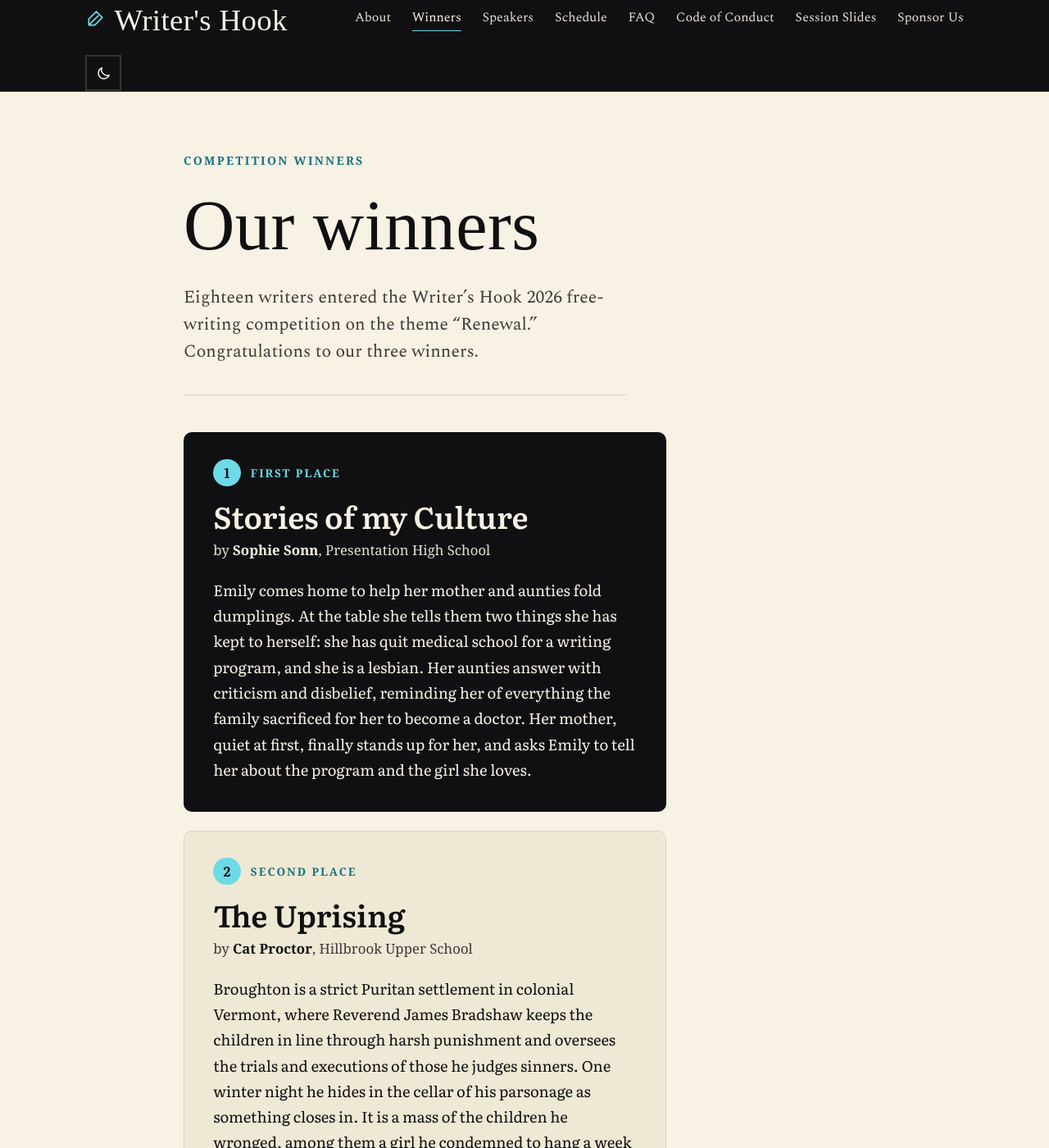
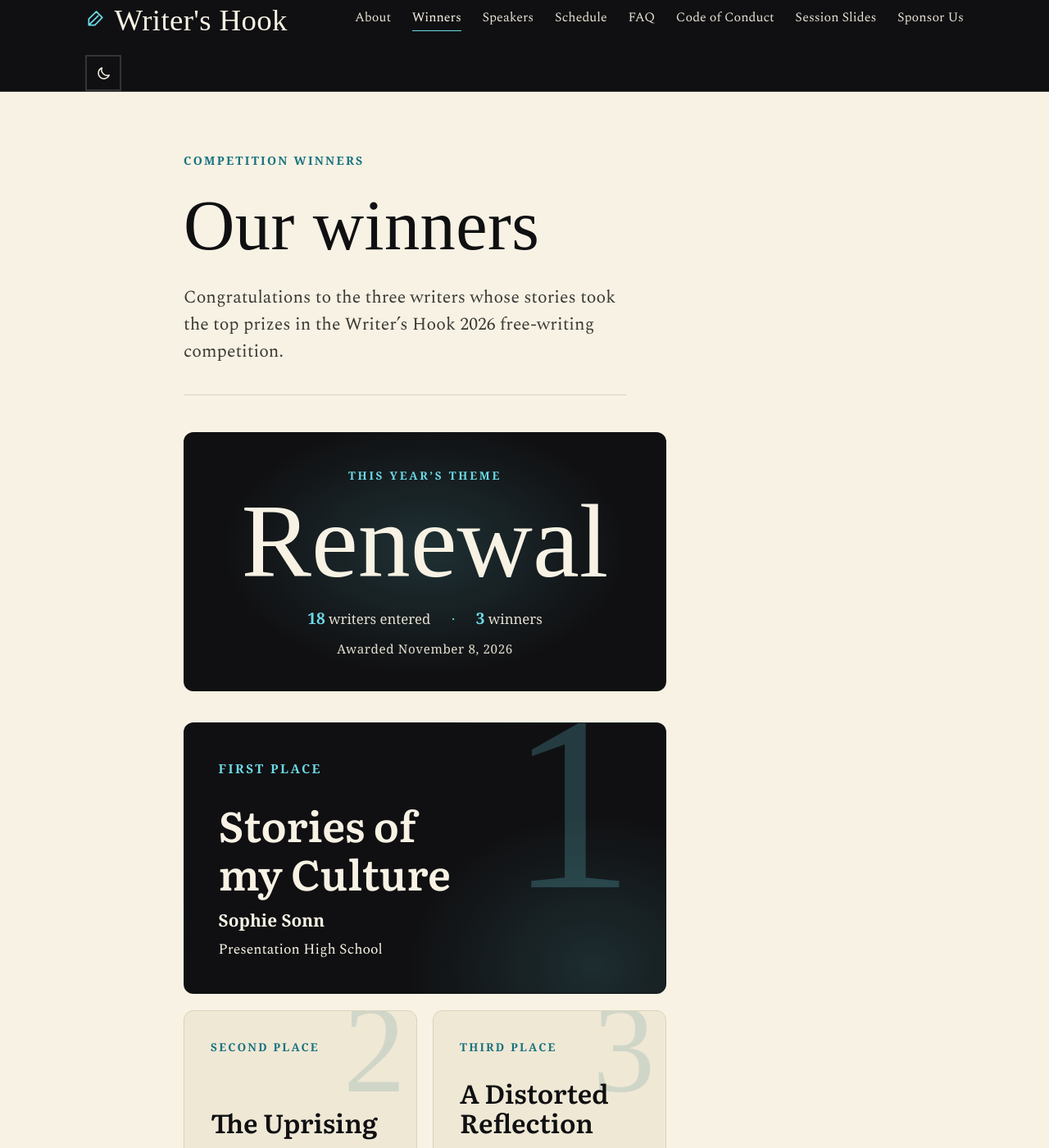
Before and after one commit to Writer-s-Hook/Website, a Jekyll site: the page built from winners.md, in a window 1280 px wide and 1400 px high. Shown: the whole window at 82% size. Built offline with Jekyll 4.4.1, drawn with Linux system fonts in a browser that asks for light colours; some web fonts are replaced; some of the changed text lies outside the part shown.

Commit message:
Winners: remove summaries; redesign as a theme band and podium
The page now shows the theme with the entry count and award date, first
place as a large featured card, and second and third side by side. Only
each winner's place, title, author and school are shown.

Co-Authored-By: Claude Opus 5.5 <noreply@anthropic.com>

```diff
--- a/_includes/winners.html
+++ b/_includes/winners.html
@@ -1,16 +1,31 @@
 {% comment %}
-  /winners/: the three winners of the free-writing competition, from the
-  _winners collection, in order of `place`. Each card shows the place, title,
-  author, school and a short summary. The stories themselves are not published.
+  /winners/: the competition's theme on a dark band, then the winners from the
+  _winners collection: first place as a large featured card, second and third
+  side by side. The theme, entry count and award date come from winners.md.
+  The stories themselves are not published.
 {% endcomment %}
 {% assign stories = site.winners | sort: "place" %}
-<ol class="winners">
+
+<section class="theme-band" aria-label="Competition theme">
+  <p class="theme-label">This year&rsquo;s theme</p>
+  <p class="theme-word">{{ page.theme }}</p>
+  <ul class="theme-stats">
+    <li><strong>{{ page.entries }}</strong> writers entered</li>
+    <li><strong>{{ stories.size }}</strong> winners</li>
+  </ul>
+  <p class="theme-date">Awarded {{ page.awarded }}</p>
+</section>
+
+<div class="podium">
   {% for w in stories %}
-  <li class="winner{% if w.place == 1 %} winner--first{% endif %}" id="{{ w.anchor }}">
-    <p class="winner-place"><span class="winner-rank" aria-hidden="true">{{ w.place }}</span>{{ w.prize }}</p>
-    <h2 class="winner-title">{{ w.title }}</h2>
-    <p class="winner-byline">by <strong>{{ w.author }}</strong>, {{ w.school }}</p>
-    {% if w.summary %}<p class="winner-summary">{{ w.summary }}</p>{% endif %}
-  </li>
+  <article class="podium-card{% if w.place == 1 %} podium-card--first{% endif %}" id="{{ w.anchor }}" aria-labelledby="{{ w.anchor }}-title">
+    <span class="podium-numeral" aria-hidden="true">{{ w.place }}</span>
+    <p class="podium-place">{{ w.prize }}</p>
+    <h2 class="podium-title" id="{{ w.anchor }}-title">{{ w.title }}</h2>
+    <p class="podium-author">{{ w.author }}</p>
+    <p class="podium-school">{{ w.school }}</p>
+  </article>
   {% endfor %}
-</ol>
+</div>
+
+<p class="winners-thanks">Thank you to all {{ page.entries }} writers who shared their work with us.</p>
--- a/_sass/components/_winners.scss
+++ b/_sass/components/_winners.scss
@@ -1,52 +1,120 @@
 @use "../base/variables" as *;
 
-// /winners/: one card per winner with the place, title, author, school and a
-// short summary. Titles and summaries are set in Literata, a face made for reading.
+// /winners/: the theme on a dark band, then a podium of cards. First place is
+// a large featured card spanning the row; second and third sit side by side.
+// Story titles are set in Literata; the theme word and the big place numerals
+// use the site's script display face.
 $reading: "Literata", Georgia, "Times New Roman", serif;
 
-.winners {
+// --- theme band ------------------------------------------------------------
+.theme-band {
+  @include on-band;
+  position: relative; overflow: hidden;
+  margin: 0 0 2.4rem;
+  padding: 2.6rem 2.4rem 2.4rem;
+  border-radius: 12px;
+  text-align: center;
+  // a soft turquoise glow behind the theme word
+  background:
+    radial-gradient(ellipse 60% 70% at 50% 45%, rgba(108,218,231,.16), transparent 70%),
+    var(--band);
+}
+.theme-label {
+  margin: 0;
+  font-family: $subhead; font-weight: 700; font-size: .85rem;
+  letter-spacing: .2em; text-transform: uppercase; color: var(--accent);
+}
+.theme-word {
+  margin: .1rem 0 .6rem;
+  font-family: $display; font-weight: 400;
+  font-size: clamp(4.5rem, 14vw, 8rem); line-height: 1.05;
+  color: var(--band-fg);
+}
+.theme-stats {
   list-style: none; padding: 0; margin: 0;
-  display: flex; flex-direction: column; gap: 1.4rem;
+  display: flex; flex-wrap: wrap; justify-content: center; gap: .4rem 1.6rem;
+  font-family: $subhead; font-size: 1.05rem; color: var(--band-soft);
+  li + li::before { content: "·"; margin-right: 1.6rem; color: var(--accent); }
+  strong { color: var(--accent); font-size: 1.2rem; }
 }
-.winner {
-  padding: 2rem 2.2rem 2.2rem;
+.theme-date {
+  margin: .5rem 0 0;
+  font-family: $subhead; font-size: .95rem; letter-spacing: .04em; color: var(--band-soft);
+}
+
+// --- podium --------------------------------------------------------------
+.podium {
+  display: grid; grid-template-columns: repeat(2, minmax(0, 1fr)); gap: 1.2rem;
+}
+.podium-card {
+  position: relative; overflow: hidden;
+  display: flex; flex-direction: column;
+  min-height: 15rem;
+  padding: 2rem 2rem 1.8rem;
   background: var(--stock);
   border: 1px solid var(--rule);
-  border-radius: 10px;
+  border-radius: 12px;
   scroll-margin-top: 6.5rem;   // clears the sticky header on a #anchor link
 }
-.winner--first {
-  @include on-band;
-  border-color: transparent;
+// The place number, huge and faint, in the card's empty top-right corner,
+// clear of the title block at the bottom.
+.podium-numeral {
+  position: absolute; right: .8rem; top: -1.8rem;
+  font-family: $display; font-weight: 400;
+  font-size: 9.5rem; line-height: 1;
+  color: var(--accent-ink); opacity: .14;
+  pointer-events: none; user-select: none;
 }
-.winner-place {
-  display: flex; align-items: center; gap: .75rem;
-  margin: 0 0 .9rem;
+.podium-place {
+  position: relative;
+  margin: 0 0 auto;   // pushes the title block to the bottom of the card
+  padding-bottom: 1.6rem;
   font-family: $subhead; font-weight: 700; font-size: .85rem;
-  letter-spacing: .14em; text-transform: uppercase; color: var(--accent-ink);
+  letter-spacing: .16em; text-transform: uppercase; color: var(--accent-ink);
 }
-.winner-rank {
-  display: inline-flex; align-items: center; justify-content: center;
-  width: 2.1rem; height: 2.1rem; border-radius: 50%;
-  background: var(--accent); color: var(--accent-on);
-  font-family: $reading; font-size: 1.05rem; letter-spacing: 0;
-}
-.winner-title {
-  margin: 0 0 .45rem;
+.podium-title {
+  position: relative;
+  margin: 0 0 .7rem;
   font-family: $reading; font-weight: 600;
-  font-size: clamp(1.7rem, 4vw, 2.3rem); line-height: 1.15; color: var(--ink);
+  font-size: clamp(1.6rem, 3.6vw, 2rem); line-height: 1.15; color: var(--ink);
   text-wrap: balance;
 }
-.winner-byline {
-  margin: 0 0 1.1rem;
-  font-family: $subhead; font-size: 1.05rem; color: var(--ink-soft);
-  strong { color: var(--ink); }
+.podium-author {
+  position: relative; margin: 0;
+  font-family: $subhead; font-weight: 700; font-size: 1.1rem; color: var(--ink);
 }
-.winner-summary {
-  margin: 0; max-width: 60ch;
-  font-family: $reading; font-size: 1.15rem; line-height: 1.7; color: var(--ink);
+.podium-school {
+  position: relative; margin: .15rem 0 0;
+  font-size: 1rem; color: var(--muted);
 }
 
-@media (max-width: 600px) {
-  .winner { padding: 1.5rem 1.4rem 1.7rem; }
+// First place: the whole row, on the dark band, with everything a size up.
+.podium-card--first {
+  @include on-band;
+  grid-column: 1 / -1;
+  min-height: 19rem;
+  padding: 2.6rem 2.6rem 2.4rem;
+  border-color: transparent;
+  background:
+    radial-gradient(ellipse 55% 80% at 85% 90%, rgba(108,218,231,.14), transparent 70%),
+    var(--band);
+  .podium-numeral { font-size: 19rem; top: -3.4rem; right: 2.4rem; color: var(--accent); opacity: .22; }
+  .podium-place { font-size: .95rem; }
+  .podium-title { font-size: clamp(2.2rem, 6vw, 3.2rem); max-width: 16ch; }
+  .podium-author { font-size: 1.3rem; }
+  .podium-school { font-size: 1.1rem; }
 }
+
+.winners-thanks {
+  margin: 2.6rem 0 0;
+  font-size: 1.15rem; line-height: 1.6; color: var(--ink-soft);
+  text-align: center;
+}
+
+@media (max-width: 640px) {
+  .theme-band { padding: 2rem 1.4rem; }
+  .podium { grid-template-columns: 1fr; }
+  .podium-card { min-height: 12rem; padding: 1.6rem 1.5rem 1.5rem; }
+  .podium-card--first { min-height: 15rem; padding: 2rem 1.6rem; }
+  .podium-card--first .podium-numeral { font-size: 14rem; top: -2.6rem; right: 1.2rem; }
+}
--- a/winners.md
+++ b/winners.md
@@ -7,8 +7,12 @@ permalink: "/winners/"
 eyebrow: Competition Winners
 headline: Our winners
 standfirst: >-
-  Eighteen writers entered the Writer’s Hook 2026 free-writing competition on the
-  theme “Renewal.” Congratulations to our three winners.
+  Congratulations to the three writers whose stories took the top prizes in the
+  Writer’s Hook 2026 free-writing competition.
+# Shown on the theme band above the winners.
+theme: Renewal
+entries: 18
+awarded: November 8, 2026
 description: >-
   The winners of the Writer's Hook 2026 free-writing competition, on the theme
   "Renewal": Sophie Sonn, Cat Proctor and Elise Wang.
```
Also changed, not shown: _winners/1-stories-of-my-culture.md (+0 -8 lines), _winners/2-the-uprising.md (+0 -7 lines), _winners/3-a-distorted-reflection.md (+0 -7 lines).
